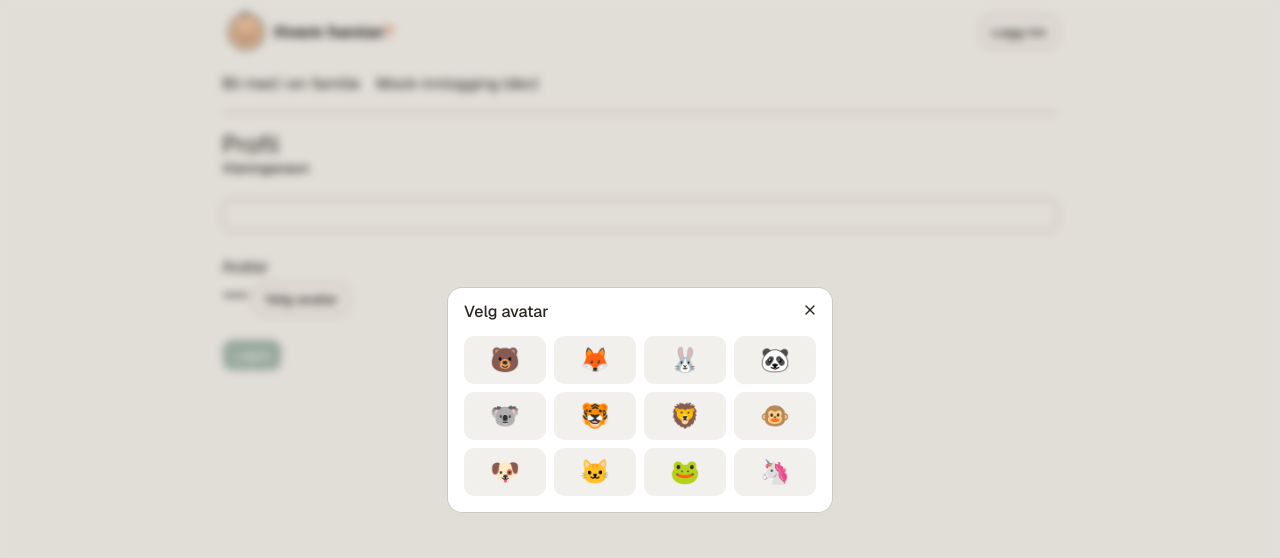
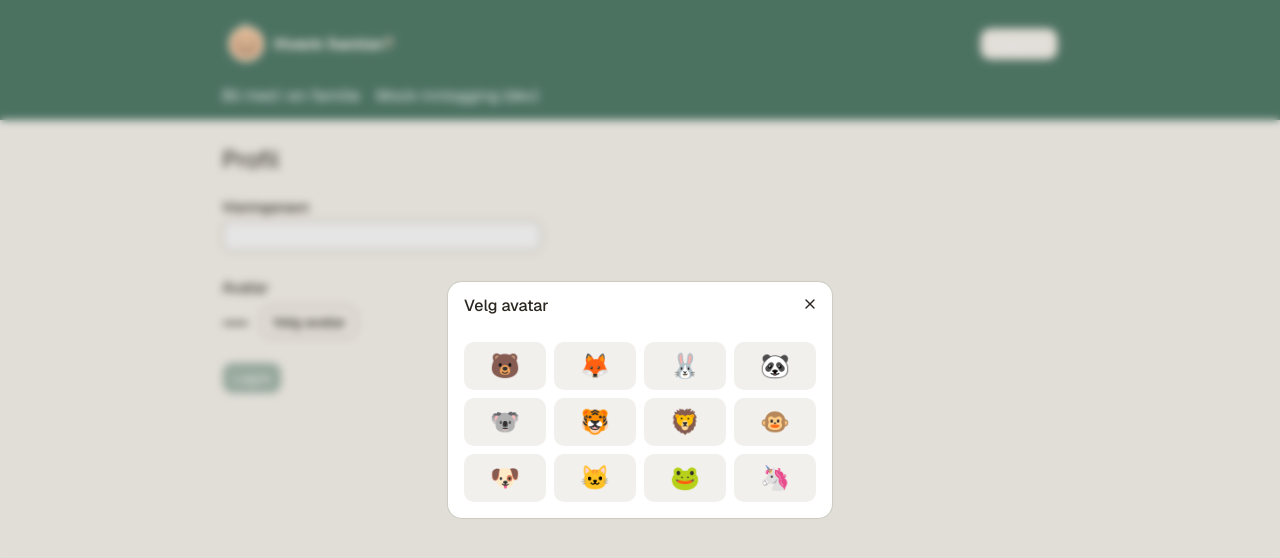
Before and after one commit to anostoga/hvemhenter, a Next.js app in the folder frontend/: page /profil in a window 1280 px wide. Both pictures are taken after a click on the button "Velg avatar". Shown: the top 558 px of the page. Built offline with nearby package versions, Linux system fonts and the light colour scheme; no server answers.

Commit message:
css improvements. copy-btn for join-code

```diff
--- /dev/null
+++ b/frontend/app/components/InviteCode.tsx
@@ -0,0 +1,34 @@
+"use client";
+
+import { useState } from "react";
+import { CheckIcon, CopyIcon } from "lucide-react";
+import { Button } from "@/components/ui/button";
+
+/**
+ * Viser invitasjonskoden (se app/familie/page.tsx) i en stor, lett synlig
+ * hvit boks med en kopier-knapp ved siden av. Egen client-komponent
+ * (clipboard-API + midlertidig "kopiert"-tilstand) selv om resten av
+ * /familie er en ren Server Component uten interaktivitet — se
+ * FamilieData/FamiliePage for begrunnelsen for at siden ellers ikke trenger
+ * "use client".
+ */
+export function InviteCode({ code }: { code: string }) {
+  const [copied, setCopied] = useState(false);
+
+  async function handleCopy() {
+    await navigator.clipboard.writeText(code);
+    setCopied(true);
+    setTimeout(() => setCopied(false), 1500);
+  }
+
+  return (
+    <div className="flex items-center gap-2">
+      <code className="rounded-lg border border-input bg-white px-4 py-2 text-2xl font-semibold tracking-wide">
+        {code}
+      </code>
+      <Button type="button" variant="outline" size="icon" aria-label="Kopier invitasjonskode" onClick={handleCopy}>
+        {copied ? <CheckIcon /> : <CopyIcon />}
+      </Button>
+    </div>
+  );
+}
--- a/frontend/app/components/Logo.tsx
+++ b/frontend/app/components/Logo.tsx
@@ -3,6 +3,12 @@
  * teksten "Hvem henter?" — rendres inline som JSX (ikke en statisk fil i
  * public/) siden den er liten og brukes ett sted, se Nav.tsx. `height`-propen
  * skalerer hele merket proporsjonalt (viewBox bevarer sideforholdet 620:200).
+ *
+ * Fargene er faste (ikke tema-avhengige) siden logoen kun vises i den grønne
+ * merkevarefargede toppmenyen (se Nav.tsx/layout.tsx): hodeomriss/hårlokk og
+ * ordmerketeksten bruker kremhvit (#FBF7EF) for lesbarhet mot den grønne
+ * bakgrunnen, mens øyne/smil beholder den mørke fargen (#2E2A25) siden de
+ * tegnes mot den lyse hudfargen, ikke mot bakgrunnen.
  */
 export function Logo({ height = 32 }: { height?: number }) {
   return (
@@ -18,12 +24,12 @@ export function Logo({ height = 32 }: { height?: number }) {
 
       <g transform="translate(1,23) scale(0.75)">
         {/* hode */}
-        <circle cx="100" cy="102" r="72" fill="#F7CBA4" stroke="#2E2A25" strokeWidth={5} />
+        <circle cx="100" cy="102" r="72" fill="#F7CBA4" stroke="#FBF7EF" strokeWidth={5} />
         {/* hårlokk */}
         <path
           d="M87 33 C79 19, 99 15, 103 29"
           fill="none"
-          stroke="#2E2A25"
+          stroke="#FBF7EF"
           strokeWidth={5}
           strokeLinecap="round"
         />
@@ -49,10 +55,10 @@ export function Logo({ height = 32 }: { height?: number }) {
         fontFamily="'Segoe UI', system-ui, -apple-system, 'Helvetica Neue', Arial, sans-serif"
         fontSize={54}
         fontWeight={700}
-        fill="#2E2A25"
+        fill="#FBF7EF"
         letterSpacing="-0.5"
       >
-        Hvem henter<tspan fill="#E8795A">?</tspan>
+        Hvem henter<tspan fill="#FFD9C2">?</tspan>
       </text>
     </svg>
   );
--- a/frontend/app/components/Nav.tsx
+++ b/frontend/app/components/Nav.tsx
@@ -37,7 +37,7 @@ export function Nav({ initialWho }: { initialWho: WhoAmI }) {
   }
 
   return (
-    <nav className="mb-4 flex flex-col gap-2 border-b border-border pb-4">
+    <nav className="flex flex-col gap-2">
       <div className="flex items-center justify-between gap-3">
         <Link href="/" className="flex items-center gap-2 font-semibold text-inherit no-underline">
           <Logo height={64} />
@@ -45,7 +45,10 @@ export function Nav({ initialWho }: { initialWho: WhoAmI }) {
         {who.loggedIn ? (
           <DropdownMenu>
             <DropdownMenuTrigger asChild>
-              <Button variant="ghost" className="h-auto min-h-0 border-none bg-transparent p-0 font-semibold text-inherit hover:underline hover:bg-transparent">
+              <Button
+                variant="ghost"
+                className="h-auto min-h-0 -mx-2 rounded-md border-none bg-transparent px-2 py-1 font-semibold text-inherit hover:bg-primary-foreground/15 hover:text-inherit aria-expanded:bg-primary-foreground/20 aria-expanded:text-inherit"
+              >
                 {who.avatar && <span aria-hidden="true">{who.avatar}</span>} {who.name ?? "deg"}
               </Button>
             </DropdownMenuTrigger>
--- a/frontend/app/components/ProfilSkeleton.tsx
+++ b/frontend/app/components/ProfilSkeleton.tsx
@@ -7,21 +7,21 @@ import { Skeleton } from "@/components/ui/skeleton";
  */
 export function ProfilSkeleton() {
   return (
-    <>
+    <div className="flex flex-col gap-6">
+      <div className="flex flex-col gap-1.5">
         <Skeleton className="h-4 w-32" />
-      <div className="mt-1 mb-4">
         <Skeleton className="h-9 w-full max-w-xs" />
       </div>
 
+      <div className="flex flex-col gap-1.5">
         <Skeleton className="h-4 w-16" />
-      <div className="mt-1 flex items-center gap-2">
+        <div className="flex items-center gap-3">
           <Skeleton className="h-9 w-9 rounded-full" />
           <Skeleton className="h-9 w-28" />
         </div>
+      </div>
 
-      <div className="mt-4">
       <Skeleton className="h-9 w-24" />
     </div>
-    </>
   );
 }
--- a/frontend/app/globals.css
+++ b/frontend/app/globals.css
@@ -141,9 +141,12 @@
     @apply font-sans;
   }
   h1 {
-    @apply text-2xl;
+    @apply text-2xl mb-6;
+  }
+  h2 {
+    @apply text-lg font-semibold mb-3;
   }
   section {
-    @apply mb-8 rounded-lg border border-border p-4;
+    @apply mb-8;
   }
 }
--- a/frontend/app/layout.tsx
+++ b/frontend/app/layout.tsx
@@ -20,8 +20,19 @@ export default async function RootLayout({ children }: { children: React.ReactNo
   return (
     <html lang="no" className={cn("font-sans", geist.variable)}>
       <body className="font-sans">
-        <div className="mx-auto max-w-[640px] px-4 pb-4 sm:max-w-[clamp(630px,calc(100vw-4rem),900px)] sm:px-8 sm:pb-8">
-          <Nav initialWho={who} />
+        {/* Toppmenyen får sin egen bakgrunnsfarge (merkevaregrønn, se
+            globals.css `--primary`) og strekker seg over hele sidebredden,
+            i motsetning til resten av innholdet som er bredde-begrenset (se
+            div under). Innholdet i baren er selv begrenset til samme
+            maks-bredde/padding som resten av siden (må holdes i synk med
+            wrapper-diven under), slik at logo/meny visuelt er på linje med
+            sideinnholdet. */}
+        <header className="w-full bg-primary text-primary-foreground">
+          <div className="mx-auto max-w-[640px] px-4 py-3 sm:max-w-[clamp(630px,calc(100vw-4rem),900px)] sm:px-8">
+            <Nav initialWho={who} />
+          </div>
+        </header>
+        <div className="mx-auto max-w-[640px] px-4 pt-4 pb-4 sm:max-w-[clamp(630px,calc(100vw-4rem),900px)] sm:px-8 sm:pt-6 sm:pb-8">
           {children}
         </div>
       </body>
--- a/frontend/app/profil/ProfilClient.tsx
+++ b/frontend/app/profil/ProfilClient.tsx
@@ -54,33 +54,38 @@ export default function ProfilClient({ initialProfile }: ProfilClientProps) {
 
   return (
     <>
-      {error && <p className="text-destructive">{error}</p>}
-      {saved && <p role="status">Lagret!</p>}
+      {error && <p className="mb-4 text-destructive">{error}</p>}
+      {saved && (
+        <p role="status" className="mb-4">
+          Lagret!
+        </p>
+      )}
 
-      <form onSubmit={handleSave}>
+      <form onSubmit={handleSave} className="flex flex-col gap-6">
+        <div className="flex flex-col gap-1.5">
           <Label htmlFor="displayName">Visningsnavn</Label>
-        <br />
           <Input
             id="displayName"
+            className="max-w-xs"
             value={name}
             onChange={(e) => setName(e.target.value)}
             required
           />
-        <br />
-        <br />
+        </div>
 
+        <div className="flex flex-col gap-1.5">
           <span id="avatarLabel">Avatar</span>
-        <br />
+          <div className="flex items-center gap-3">
             <span className="text-3xl leading-none" aria-labelledby="avatarLabel">
               {avatar ?? "—"}
-        </span>{" "}
+            </span>
             <Button type="button" variant="outline" onClick={() => setShowAvatarPicker(true)}>
               Velg avatar
             </Button>
-        <br />
-        <br />
+          </div>
+        </div>
 
-        <Button type="submit" disabled={saving || !name.trim()}>
+        <Button type="submit" disabled={saving || !name.trim()} className="self-start">
           Lagre
         </Button>
       </form>
--- a/frontend/components/ui/input.tsx
+++ b/frontend/components/ui/input.tsx
@@ -7,7 +7,7 @@ function Input({ className, type, ...props }: React.ComponentProps<"input">) {
       type={type}
       data-slot="input"
       className={cn(
-        "h-8 w-full min-w-0 rounded-lg border border-input bg-transparent px-2.5 py-1 text-base transition-colors outline-none file:inline-flex file:h-6 file:border-0 file:bg-transparent file:text-sm file:font-medium file:text-foreground placeholder:text-muted-foreground focus-visible:border-ring focus-visible:ring-3 focus-visible:ring-ring/50 disabled:pointer-events-none disabled:cursor-not-allowed disabled:bg-input/50 disabled:opacity-50 aria-invalid:border-destructive aria-invalid:ring-3 aria-invalid:ring-destructive/20 md:text-sm dark:bg-input/30 dark:disabled:bg-input/80 dark:aria-invalid:border-destructive/50 dark:aria-invalid:ring-destructive/40",
+        "h-8 w-full min-w-0 rounded-lg border border-input bg-white px-2.5 py-1 text-base transition-colors outline-none file:inline-flex file:h-6 file:border-0 file:bg-transparent file:text-sm file:font-medium file:text-foreground placeholder:text-muted-foreground focus-visible:border-ring focus-visible:ring-3 focus-visible:ring-ring/50 disabled:pointer-events-none disabled:cursor-not-allowed disabled:bg-input/50 disabled:opacity-50 aria-invalid:border-destructive aria-invalid:ring-3 aria-invalid:ring-destructive/20 md:text-sm dark:bg-input/30 dark:disabled:bg-input/80 dark:aria-invalid:border-destructive/50 dark:aria-invalid:ring-destructive/40",
         className
       )}
       {...props}
--- a/frontend/components/ui/select.tsx
+++ b/frontend/components/ui/select.tsx
@@ -43,7 +43,7 @@ function SelectTrigger({
       data-slot="select-trigger"
       data-size={size}
       className={cn(
-        "flex w-fit items-center justify-between gap-1.5 rounded-lg border border-input bg-transparent py-2 pr-2 pl-2.5 text-sm whitespace-nowrap transition-colors outline-none select-none focus-visible:border-ring focus-visible:ring-3 focus-visible:ring-ring/50 disabled:cursor-not-allowed disabled:opacity-50 aria-invalid:border-destructive aria-invalid:ring-3 aria-invalid:ring-destructive/20 data-placeholder:text-muted-foreground data-[size=default]:h-8 data-[size=sm]:h-7 data-[size=sm]:rounded-[min(var(--radius-md),10px)] *:data-[slot=select-value]:line-clamp-1 *:data-[slot=select-value]:flex *:data-[slot=select-value]:items-center *:data-[slot=select-value]:gap-1.5 dark:bg-input/30 dark:hover:bg-input/50 dark:aria-invalid:border-destructive/50 dark:aria-invalid:ring-destructive/40 [&_svg]:pointer-events-none [&_svg]:shrink-0 [&_svg:not([class*='size-'])]:size-4",
+        "flex w-fit items-center justify-between gap-1.5 rounded-lg border border-input bg-white py-2 pr-2 pl-2.5 text-sm whitespace-nowrap transition-colors outline-none select-none focus-visible:border-ring focus-visible:ring-3 focus-visible:ring-ring/50 disabled:cursor-not-allowed disabled:opacity-50 aria-invalid:border-destructive aria-invalid:ring-3 aria-invalid:ring-destructive/20 data-placeholder:text-muted-foreground data-[size=default]:h-8 data-[size=sm]:h-7 data-[size=sm]:rounded-[min(var(--radius-md),10px)] *:data-[slot=select-value]:line-clamp-1 *:data-[slot=select-value]:flex *:data-[slot=select-value]:items-center *:data-[slot=select-value]:gap-1.5 dark:bg-input/30 dark:hover:bg-input/50 dark:aria-invalid:border-destructive/50 dark:aria-invalid:ring-destructive/40 [&_svg]:pointer-events-none [&_svg]:shrink-0 [&_svg:not([class*='size-'])]:size-4",
         className
       )}
       {...props}
```
Also changed, not shown: frontend/app/familie/page.tsx (+5 -4 lines). Lines whose indentation alone changed are shown as unchanged.
